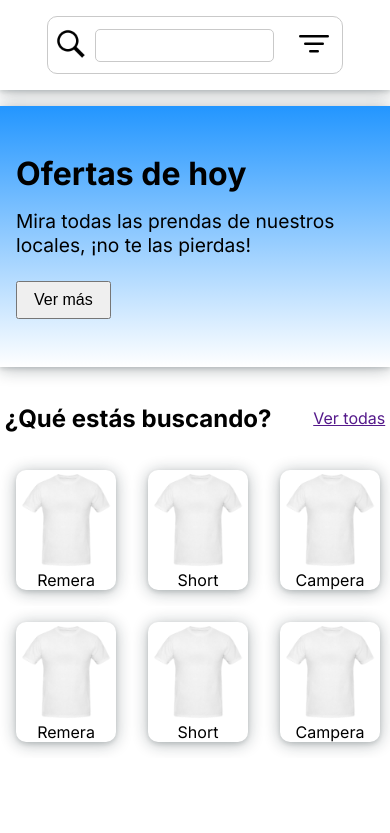
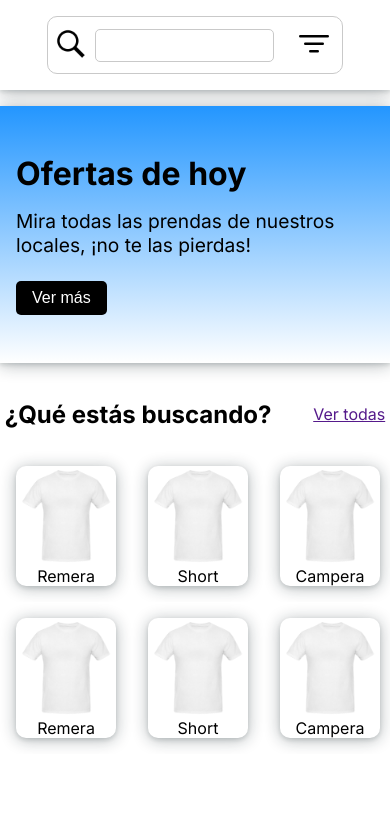
Before and after one commit to MarcosMellebovsky/Proyecto-StyleSphere, a Next.js app: page / in a window 390 px wide. Shown: the top 833 px of the page. Built offline with nearby package versions, Linux system fonts and the light colour scheme.

Commit message:
boton de inicio hecho

```diff
--- a/app/components/Home/home.module.css
+++ b/app/components/Home/home.module.css
@@ -66,7 +66,10 @@
     .btn {
         padding: 0.5rem 1rem;
         font-size: 1rem;
-
+        color: white;
+        background-color: black;
+        border: none;
+        border-radius: 5px;
     }
 
     /*Que estas buscando*/
```
Also changed, not shown: app/components/Home/index.js (+13 -1 lines).
